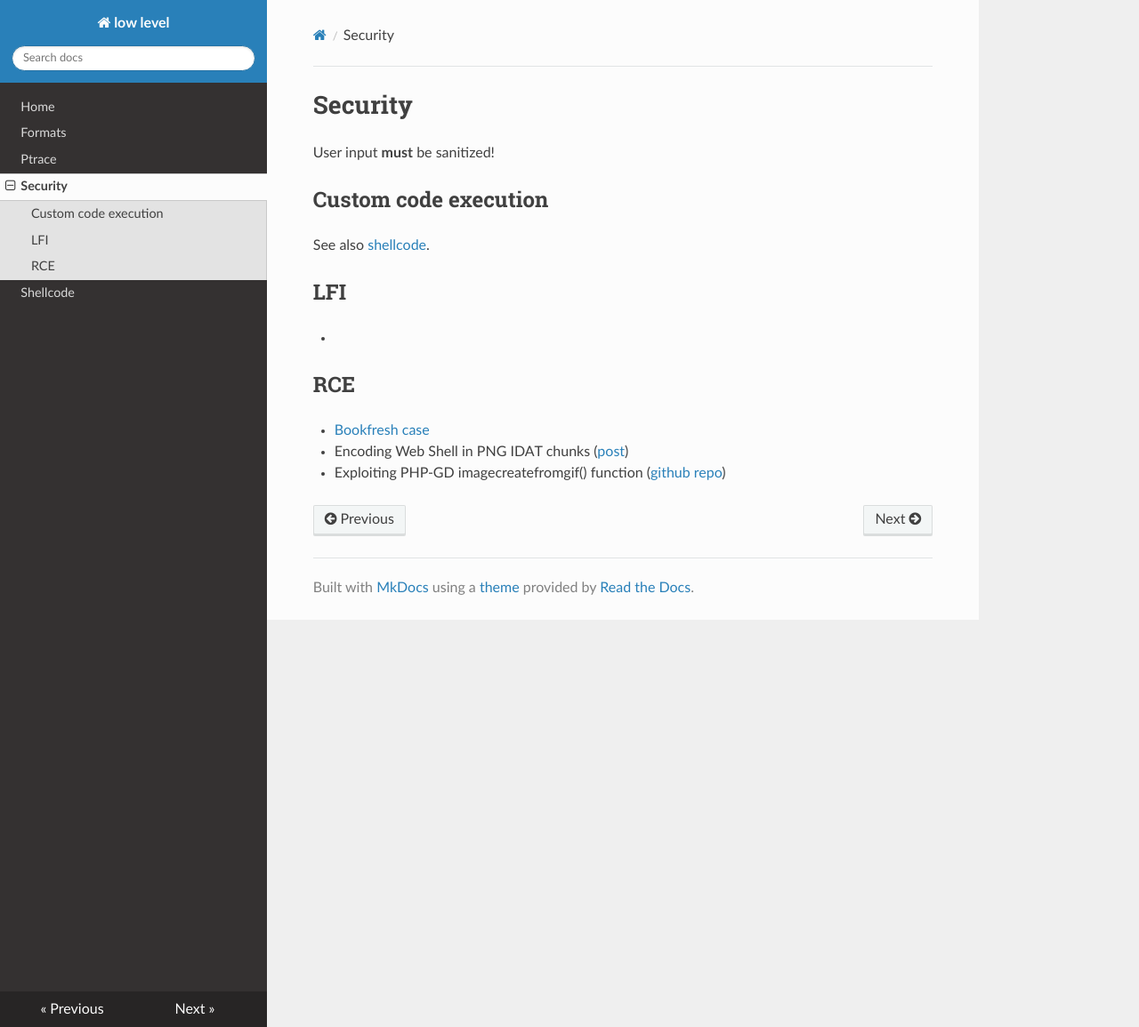
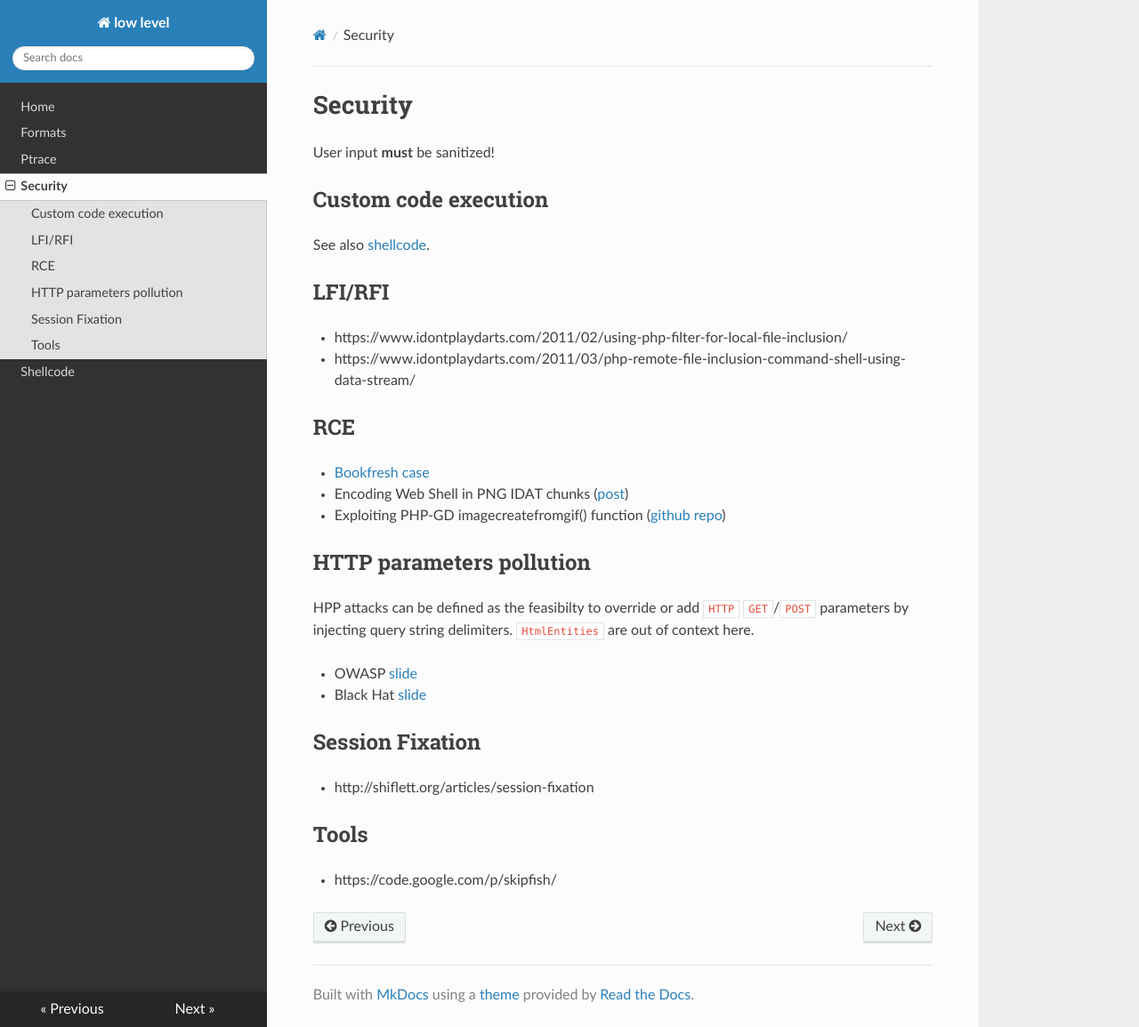
Before and after one commit to gipi/low-level, an MkDocs documentation site: the page built from docs/security.md, in a window 1280 px wide and 1155 px high. Shown: the whole window at 89% size. Built offline with MkDocs 1.6.1, drawn with Linux system fonts in a browser that asks for light colours; nearby versions of some CDN libraries; old or Windows-style settings are respelled for this version of MkDocs.

Commit message:
Add security-related stuffs.

```diff
--- a/docs/security.md
+++ b/docs/security.md
@@ -6,12 +6,31 @@ User input **must** be sanitized!
 
 See also [shellcode](/shellcode/).
 
-## LFI
+## LFI/RFI
 
- -
+ - https://www.idontplaydarts.com/2011/02/using-php-filter-for-local-file-inclusion/
+ - https://www.idontplaydarts.com/2011/03/php-remote-file-inclusion-command-shell-using-data-stream/
 
 ## RCE
 
  - [Bookfresh case](https://www.secgeek.net/bookfresh-vulnerability/)
  - Encoding Web Shell in PNG IDAT chunks ([post](https://www.idontplaydarts.com/2012/06/encoding-web-shells-in-png-idat-chunks/))
  - Exploiting PHP-GD imagecreatefromgif() function ([github repo](https://github.com/d0lph1n98/Defeating-PHP-GD-imagecreatefromgif))
+
+## HTTP parameters pollution
+
+HPP attacks can be defined as the feasibilty to override or add ``HTTP`` ``GET``/``POST`` parameters
+by injecting query string delimiters. ``HtmlEntities`` are out of context here.
+
+
+ - OWASP [slide](http://www.slideshare.net/Wisec/http-parameter-pollution-a-new-category-of-web-attacks)
+ - Black Hat [slide](http://www.iseclab.org/people/embyte/slides/BHEU2011/hpp-bhEU2011.pdf)
+
+## Session Fixation
+
+ - http://shiflett.org/articles/session-fixation
+
+
+## Tools
+
+ - https://code.google.com/p/skipfish/
```
